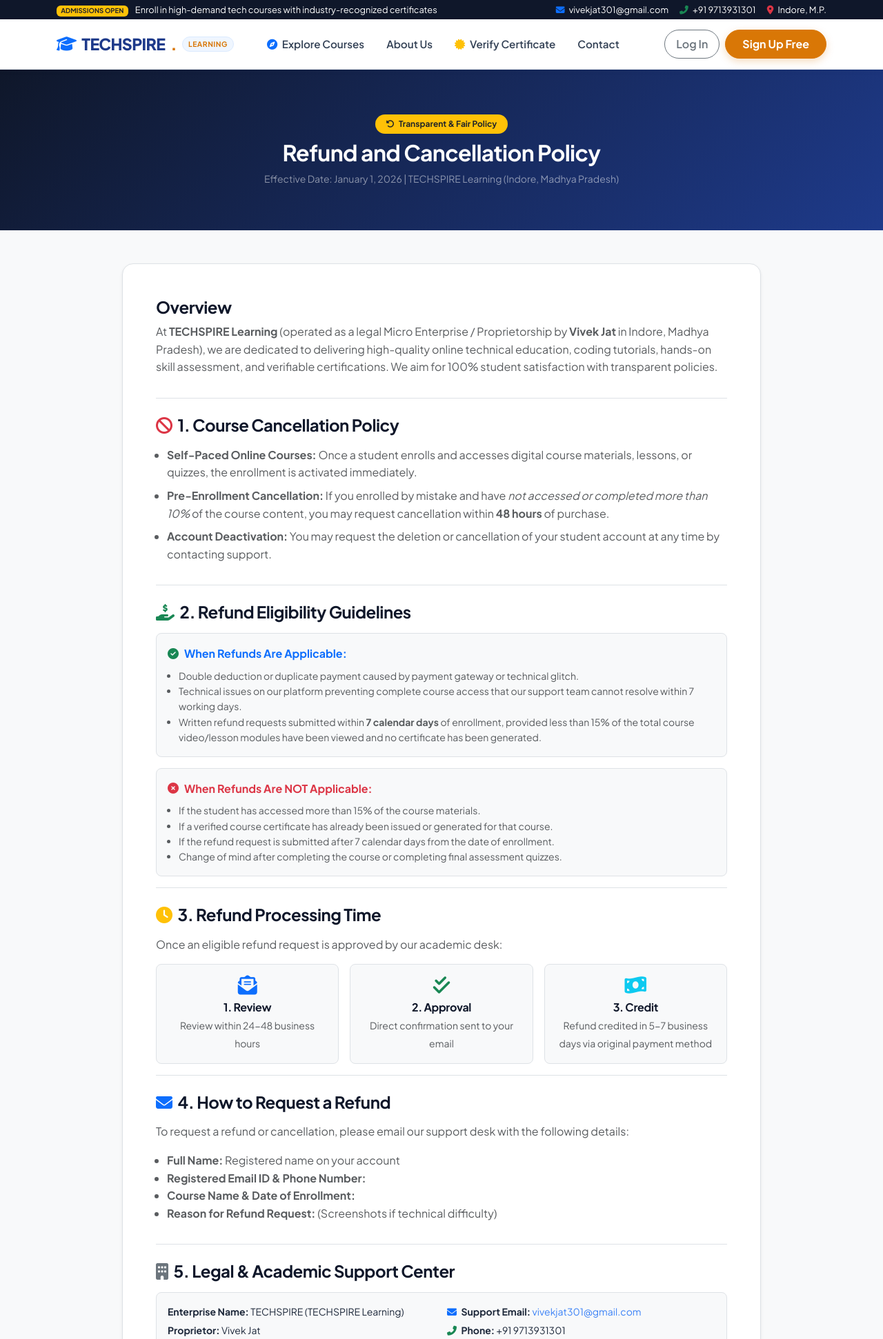
After one commit to chiragexports/Techspire, a Django app: page /refund-policy/ in a window 1280 px wide. The commit adds this page. Shown: the top 1942 px of the page at 69% size. Run offline with Django 4.2, Linux system fonts and the light colour scheme; data comes from the database, SQL or seed files in the repository.

Commit message:
Add Refund and Cancellation Policy page with views, URLs, and footer navigation

```diff
--- a/apps/core/urls.py
+++ b/apps/core/urls.py
@@ -11,5 +11,8 @@ urlpatterns = [
     path('faq/', views.faq_view, name='faqs'),
     path('privacy-policy/', views.privacy_view, name='privacy'),
     path('terms-and-conditions/', views.terms_view, name='terms'),
+    path('refund-and-cancellation-policy/', views.refund_policy_view, name='refund_policy'),
+    path('refund-policy/', views.refund_policy_view, name='refunds'),
     path('newsletter-subscribe/', views.newsletter_subscribe, name='newsletter_subscribe'),
+
 ]
--- a/apps/core/views.py
+++ b/apps/core/views.py
@@ -83,6 +83,11 @@ def terms_view(request):
     return render(request, 'core/terms.html', {'title': 'Terms & Conditions - TECHSPIRE Learning'})
 
 
+def refund_policy_view(request):
+    return render(request, 'core/refund_policy.html', {'title': 'Refund and Cancellation Policy - TECHSPIRE Learning'})
+
+
+
 def newsletter_subscribe(request):
     if request.method == 'POST':
         form = NewsletterForm(request.POST)
--- a/templates/base.html
+++ b/templates/base.html
@@ -155,6 +155,7 @@
             <li><a href="{% url 'core:about' %}"><i class="fas fa-chevron-right me-1 text-primary"></i> About TECHSPIRE</a></li>
             <li><a href="{% url 'certificates:verify_public' %}"><i class="fas fa-chevron-right me-1 text-primary"></i> Verify Certificate</a></li>
             <li><a href="{% url 'core:faq' %}"><i class="fas fa-chevron-right me-1 text-primary"></i> Help & FAQs</a></li>
+            <li><a href="{% url 'core:refund_policy' %}"><i class="fas fa-chevron-right me-1 text-primary"></i> Refund Policy</a></li>
             <li><a href="{% url 'core:contact' %}"><i class="fas fa-chevron-right me-1 text-primary"></i> Contact Us</a></li>
           </ul>
         </div>
@@ -205,9 +206,12 @@
           <span>•</span>
           <a href="{% url 'core:terms' %}" class="text-white-50">Terms & Conditions</a>
           <span>•</span>
+          <a href="{% url 'core:refund_policy' %}" class="text-white-50">Refund Policy</a>
+          <span>•</span>
           <a href="{% url 'certificates:verify_public' %}" class="text-white-50">Public Verification</a>
         </div>
       </div>
+
     </div>
   </footer>
 
--- /dev/null
+++ b/templates/core/refund_policy.html
@@ -0,0 +1,143 @@
+{% extends 'base.html' %}
+
+{% block title %}Refund & Cancellation Policy - TECHSPIRE Learning{% endblock %}
+
+{% block content %}
+<div class="bg-dark text-white py-5" style="background: linear-gradient(135deg, #0F172A 0%, #1E3A8A 100%);">
+  <div class="container text-center py-3">
+    <div class="badge bg-warning text-dark px-3 py-2 rounded-pill fw-bold mb-2">
+      <i class="fas fa-undo-alt me-1"></i> Transparent & Fair Policy
+    </div>
+    <h1 class="h2 fw-bold">Refund and Cancellation Policy</h1>
+    <p class="text-white-50 small mb-0">Effective Date: January 1, 2026 | TECHSPIRE Learning (Indore, Madhya Pradesh)</p>
+  </div>
+</div>
+
+<section class="py-5 bg-light">
+  <div class="container">
+    <div class="row justify-content-center">
+      <div class="col-lg-10">
+        <div class="bg-white p-4 p-md-5 rounded-4 border shadow-sm">
+
+          <!-- Introduction -->
+          <div class="mb-4 pb-3 border-bottom">
+            <h4 class="fw-bold text-navy mb-2">Overview</h4>
+            <p class="text-muted leading-relaxed">
+              At <strong>TECHSPIRE Learning</strong> (operated as a legal Micro Enterprise / Proprietorship by <strong>Vivek Jat</strong> in Indore, Madhya Pradesh), we are dedicated to delivering high-quality online technical education, coding tutorials, hands-on skill assessment, and verifiable certifications. We aim for 100% student satisfaction with transparent policies.
+            </p>
+          </div>
+
+          <!-- Cancellation Policy -->
+          <div class="mb-4 pb-3 border-bottom">
+            <h4 class="fw-bold text-navy mb-3"><i class="fas fa-ban text-danger me-2"></i>1. Course Cancellation Policy</h4>
+            <ul class="text-muted d-flex flex-column gap-2 ps-3">
+              <li>
+                <strong>Self-Paced Online Courses:</strong> Once a student enrolls and accesses digital course materials, lessons, or quizzes, the enrollment is activated immediately.
+              </li>
+              <li>
+                <strong>Pre-Enrollment Cancellation:</strong> If you enrolled by mistake and have <em>not accessed or completed more than 10%</em> of the course content, you may request cancellation within <strong>48 hours</strong> of purchase.
+              </li>
+              <li>
+                <strong>Account Deactivation:</strong> You may request the deletion or cancellation of your student account at any time by contacting support.
+              </li>
+            </ul>
+          </div>
+
+          <!-- Refund Eligibility -->
+          <div class="mb-4 pb-3 border-bottom">
+            <h4 class="fw-bold text-navy mb-3"><i class="fas fa-hand-holding-usd text-success me-2"></i>2. Refund Eligibility Guidelines</h4>
+            <div class="p-3 bg-light rounded-3 border mb-3">
+              <div class="d-flex align-items-center gap-2 mb-2 text-primary fw-bold">
+                <i class="fas fa-check-circle text-success"></i> When Refunds Are Applicable:
+              </div>
+              <ul class="text-muted small mb-0 ps-3">
+                <li>Double deduction or duplicate payment caused by payment gateway or technical glitch.</li>
+                <li>Technical issues on our platform preventing complete course access that our support team cannot resolve within 7 working days.</li>
+                <li>Written refund requests submitted within <strong>7 calendar days</strong> of enrollment, provided less than 15% of the total course video/lesson modules have been viewed and no certificate has been generated.</li>
+              </ul>
+            </div>
+
+            <div class="p-3 bg-light rounded-3 border">
+              <div class="d-flex align-items-center gap-2 mb-2 text-danger fw-bold">
+                <i class="fas fa-times-circle text-danger"></i> When Refunds Are NOT Applicable:
+              </div>
+              <ul class="text-muted small mb-0 ps-3">
+                <li>If the student has accessed more than 15% of the course materials.</li>
+                <li>If a verified course certificate has already been issued or generated for that course.</li>
+                <li>If the refund request is submitted after 7 calendar days from the date of enrollment.</li>
+                <li>Change of mind after completing the course or completing final assessment quizzes.</li>
+              </ul>
+            </div>
+          </div>
+
+          <!-- Refund Process & Timeline -->
+          <div class="mb-4 pb-3 border-bottom">
+            <h4 class="fw-bold text-navy mb-3"><i class="fas fa-clock text-warning me-2"></i>3. Refund Processing Time</h4>
+            <p class="text-muted">
+              Once an eligible refund request is approved by our academic desk:
+            </p>
+            <div class="row g-3">
+              <div class="col-md-4">
+                <div class="border rounded-3 p-3 text-center h-100 bg-light">
+                  <i class="fas fa-envelope-open-text text-primary fs-3 mb-2"></i>
+                  <h6 class="fw-bold mb-1">1. Review</h6>
+                  <small class="text-muted">Review within 24-48 business hours</small>
+                </div>
+              </div>
+              <div class="col-md-4">
+                <div class="border rounded-3 p-3 text-center h-100 bg-light">
+                  <i class="fas fa-check-double text-success fs-3 mb-2"></i>
+                  <h6 class="fw-bold mb-1">2. Approval</h6>
+                  <small class="text-muted">Direct confirmation sent to your email</small>
+                </div>
+              </div>
+              <div class="col-md-4">
+                <div class="border rounded-3 p-3 text-center h-100 bg-light">
+                  <i class="fas fa-money-bill-wave text-info fs-3 mb-2"></i>
+                  <h6 class="fw-bold mb-1">3. Credit</h6>
+                  <small class="text-muted">Refund credited in 5-7 business days via original payment method</small>
+                </div>
+              </div>
+            </div>
+          </div>
+
+          <!-- How to Request a Refund -->
+          <div class="mb-4 pb-3 border-bottom">
+            <h4 class="fw-bold text-navy mb-3"><i class="fas fa-envelope text-primary me-2"></i>4. How to Request a Refund</h4>
+            <p class="text-muted">
+              To request a refund or cancellation, please email our support desk with the following details:
+            </p>
+            <ul class="text-muted ps-3">
+              <li><strong>Full Name:</strong> Registered name on your account</li>
+              <li><strong>Registered Email ID & Phone Number:</strong></li>
+              <li><strong>Course Name & Date of Enrollment:</strong></li>
+              <li><strong>Reason for Refund Request:</strong> (Screenshots if technical difficulty)</li>
+            </ul>
+          </div>
+
+          <!-- Support & Enterprise Contact -->
+          <div>
+            <h4 class="fw-bold text-navy mb-3"><i class="fas fa-building text-secondary me-2"></i>5. Legal & Academic Support Center</h4>
+            <div class="p-3 bg-light rounded-3 border">
+              <div class="row g-3">
+                <div class="col-md-6">
+                  <p class="small mb-1"><strong>Enterprise Name:</strong> {{ business_info.BUSINESS_NAME }} ({{ business_info.BRAND_NAME }})</p>
+                  <p class="small mb-1"><strong>Proprietor:</strong> {{ business_info.PROPRIETOR_NAME }}</p>
+                  <p class="small mb-1"><strong>Udyam Reg:</strong> {{ business_info.UDYAM }}</p>
+                  <p class="small mb-0"><strong>GSTIN:</strong> {{ business_info.GSTIN }}</p>
+                </div>
+                <div class="col-md-6">
+                  <p class="small mb-1"><i class="fas fa-envelope text-primary me-1"></i> <strong>Support Email:</strong> <a href="mailto:{{ business_info.EMAIL }}">{{ business_info.EMAIL }}</a></p>
+                  <p class="small mb-1"><i class="fas fa-phone-alt text-success me-1"></i> <strong>Phone:</strong> {{ business_info.PHONE }}</p>
+                  <p class="small mb-0"><i class="fas fa-map-marker-alt text-danger me-1"></i> <strong>Address:</strong> {{ business_info.ADDRESS }}</p>
+                </div>
+              </div>
+            </div>
+          </div>
+
+        </div>
+      </div>
+    </div>
+  </div>
+</section>
+{% endblock %}
```
